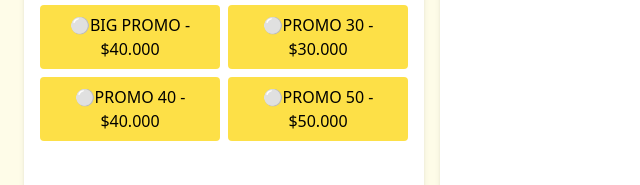
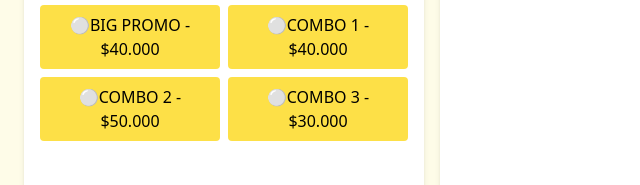
Before and after one commit to mike-jnt/se-orarepas.github-io, a plain HTML site: page index.html in a window 1280 px wide. Shown: the part 735-920 px from the top of the page, 0-640 px from the left. Drawn offline with nearby package versions, Linux system fonts and the light colour scheme.

Commit message:
index.html

```diff
--- a/index.html
+++ b/index.html
@@ -69,9 +69,9 @@
 
     <button onclick="agregarProducto('AREPA SOLA', 1000)" class="bg-yellow-300 hover:bg-yellow-400 p-2 rounded">⚪ AREPA SOLA - $1.000</button>
     <button onclick="agregarProducto('BIG PROMO', 40000)" class="bg-yellow-300 hover:bg-yellow-400 p-2 rounded">⚪BIG PROMO - $40.000</button>
-    <button onclick="agregarProducto('PROMO 30', 30000)" class="bg-yellow-300 hover:bg-yellow-400 p-2 rounded">⚪PROMO 30 - $30.000</button>
-    <button onclick="agregarProducto('PROMO 40', 40000)" class="bg-yellow-300 hover:bg-yellow-400 p-2 rounded">⚪PROMO 40 - $40.000</button>
-    <button onclick="agregarProducto('PROMO 50', 50000)" class="bg-yellow-300 hover:bg-yellow-400 p-2 rounded">⚪PROMO 50 - $50.000</button>
+    <button onclick="agregarProducto('COMBO 1', 40000)" class="bg-yellow-300 hover:bg-yellow-400 p-2 rounded">⚪COMBO 1 - $40.000</button>
+    <button onclick="agregarProducto('COMBO 2', 50000)" class="bg-yellow-300 hover:bg-yellow-400 p-2 rounded">⚪COMBO 2 - $50.000</button>
+    <button onclick="agregarProducto('COMBO 3', 30000)" class="bg-yellow-300 hover:bg-yellow-400 p-2 rounded">⚪COMBO 3 - $30.000</button>
 
 
 
```
